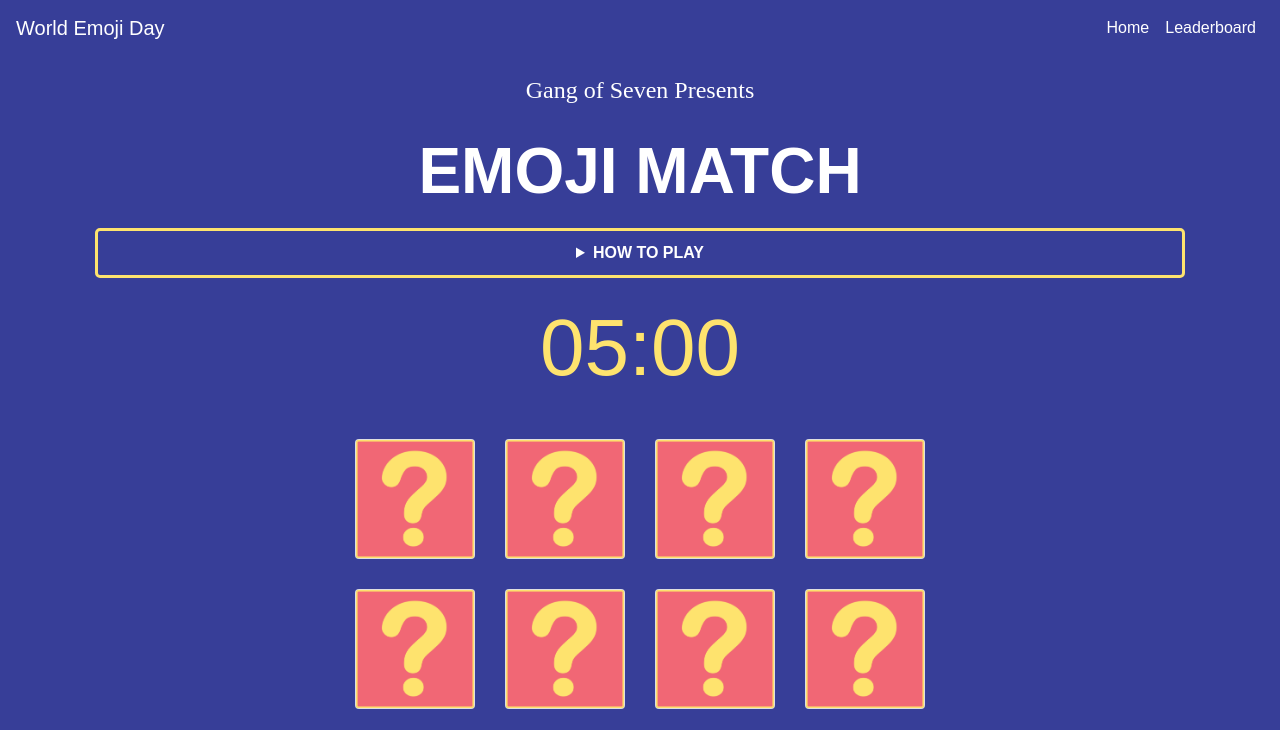
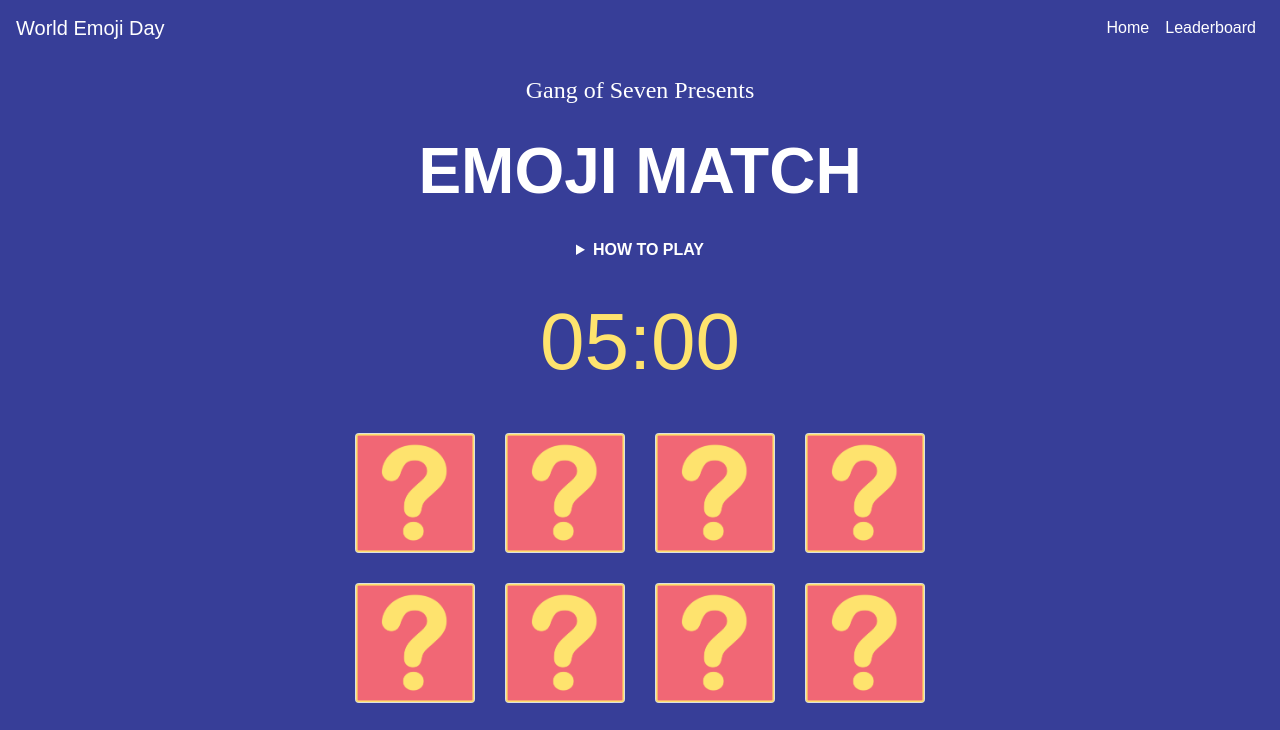
Before and after one commit to Barry-Greaves/world-emoji-day, a plain HTML site: page index.html in a window 1280 px wide. Shown: the top 730 px of the page. Drawn offline with nearby package versions, Linux system fonts and the light colour scheme; a web font is replaced by a local one.

Commit message:
Remove border from game rules

```diff
--- a/assets/css/game.css
+++ b/assets/css/game.css
@@ -200,8 +200,6 @@ h1 {
     margin: 10px;
     padding: 5px;
     text-align: center;
-    border: 3px #fee36e solid;
-    border-radius: 5px;
 }
 
 .instructions h4 {
```
